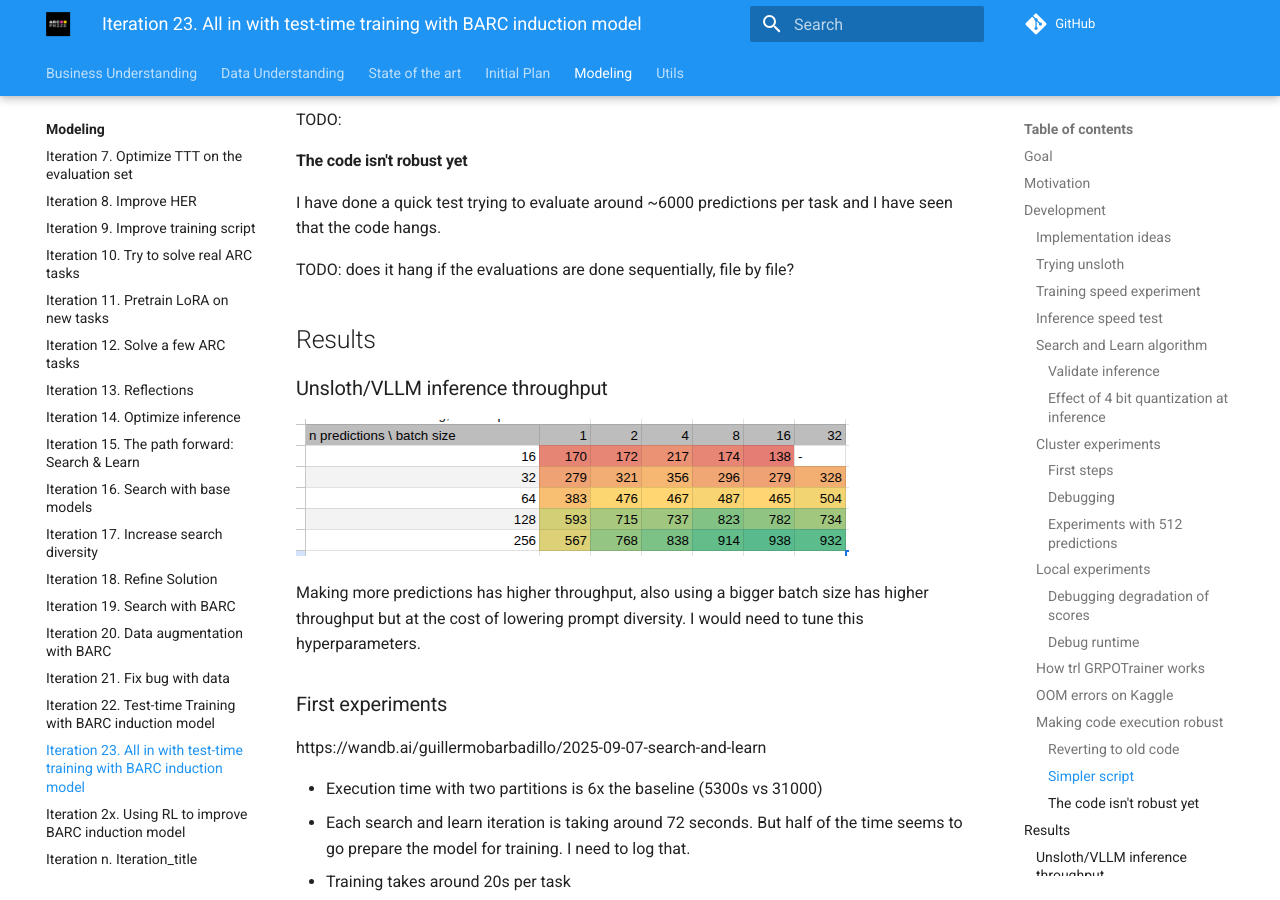
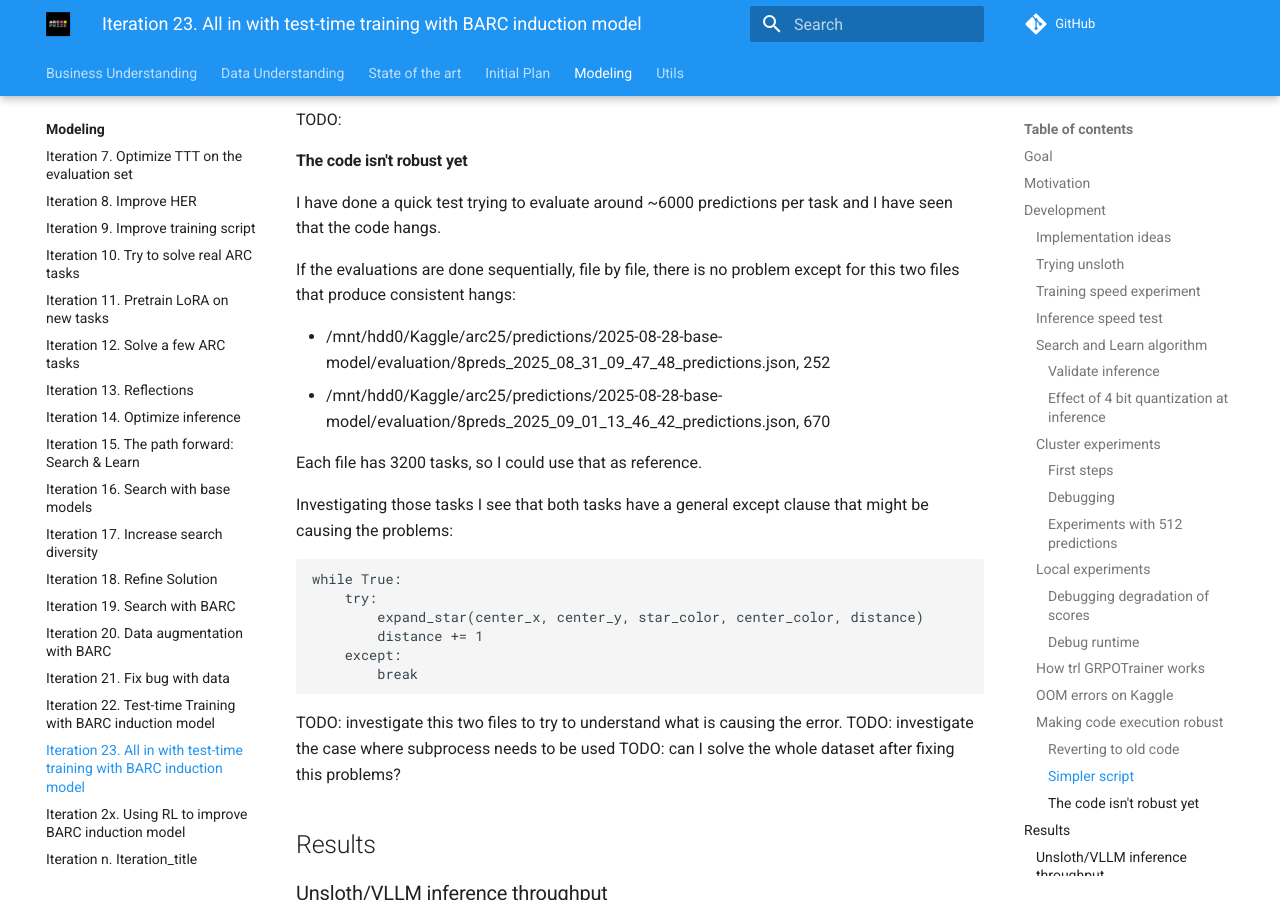
Before and after one commit to ironbar/arc25, an MkDocs documentation site: the page built from docs/modeling/Iteration_23_ttt_BARC_v2.md, in a window 1280 px wide and 900 px high, scrolled down 8654 px. Built offline with MkDocs 1.6.1 and Material for MkDocs 9.7.7, drawn with Linux system fonts in a browser that asks for light colours; comment, search, counter and statistics services are not loaded.

Commit message:
documented problem

````diff
--- a/docs/modeling/Iteration_23_ttt_BARC_v2.md
+++ b/docs/modeling/Iteration_23_ttt_BARC_v2.md
@@ -398,7 +398,28 @@ TODO:
 I have done a quick test trying to evaluate around ~6000 predictions per task and I have seen that
 the code hangs.
 
-TODO: does it hang if the evaluations are done sequentially, file by file?
+If the evaluations are done sequentially, file by file, there is no problem except for this two files that produce consistent hangs:
+
+- /mnt/hdd0/Kaggle/arc25/predictions/2025-08-28-base-model/evaluation/8preds_2025_08_31_09_47_48_predictions.json, 252
+- /mnt/hdd0/Kaggle/arc25/predictions/2025-08-28-base-model/evaluation/8preds_2025_09_01_13_46_42_predictions.json, 670
+
+Each file has 3200 tasks, so I could use that as reference.
+
+Investigating those tasks I see that both tasks have a general except clause that might be causing
+the problems:
+
+```python
+while True:
+    try:
+        expand_star(center_x, center_y, star_color, center_color, distance)
+        distance += 1
+    except:
+        break
+```
+
+TODO: investigate this two files to try to understand what is causing the error.
+TODO: investigate the case where subprocess needs to be used
+TODO: can I solve the whole dataset after fixing this problems?
 
 ## Results
 
````
Also changed, not shown: 1 other file.
